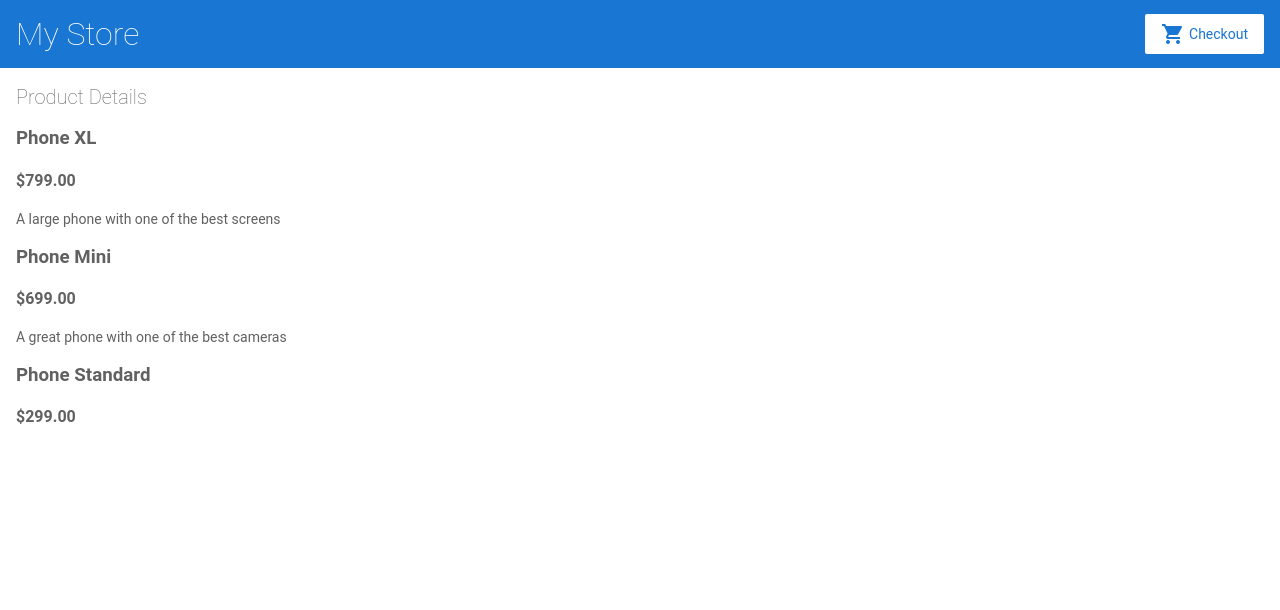
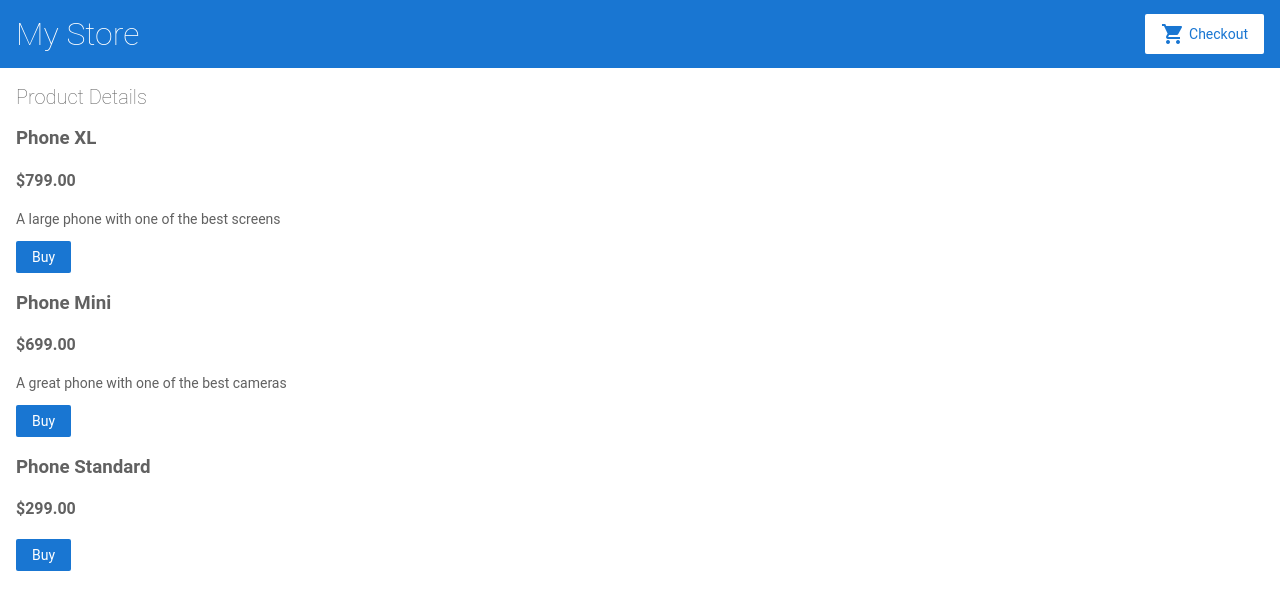
Before and after one commit to sthiti10/angular-product, an Angular app: page /products/1 in a window 1280 px wide. Shown: the top 610 px of the page. Built offline with nearby package versions, Linux system fonts and the light colour scheme.

Commit message:
2 files modified

```diff
--- a/src/app/product-details/product-details.component.html
+++ b/src/app/product-details/product-details.component.html
@@ -11,4 +11,5 @@
   <h3>{{ prodEl.name }}</h3>
   <h4>{{ prodEl.price | currency }}</h4>
   <p>{{ prodEl.description }}</p>
+  <button (click)="addToCart(prodEl)">Buy</button>
 </div>
--- a/src/app/product-details/product-details.component.ts
+++ b/src/app/product-details/product-details.component.ts
@@ -1,5 +1,9 @@
 import { Component, OnInit } from '@angular/core';
-import { products } from '../products';
+
+import { Product, products } from '../products';
+import { CartService } from '../cart.service';
+
+//import { ActivatedRoute } from '@angular/router';
 
 @Component({
   selector: 'app-product-details',
@@ -9,8 +13,12 @@ import { products } from '../products';
 export class ProductDetailsComponent implements OnInit {
   product = products;
   //product: Product|undefined;
-  constructor() {}
+
+  //Injecting Cart Service
+  constructor(private cartService: CartService) {}
+
   //constructor(private route: ActivatedRoute,){}
+
   ngOnInit() {}
   // ngOnInit() {
   //   // First get the product id from the current route.
@@ -20,4 +28,9 @@ export class ProductDetailsComponent implements OnInit {
   //   // Find the product that correspond with the id provided in route.
   //   this.product = products.find(product => product.id === productIdFromRoute);
   // }
+
+  addToCart(product: Product){
+    this.cartService.addToCart(product);
+    window.alert("Product added!");
+  }
 }
```
